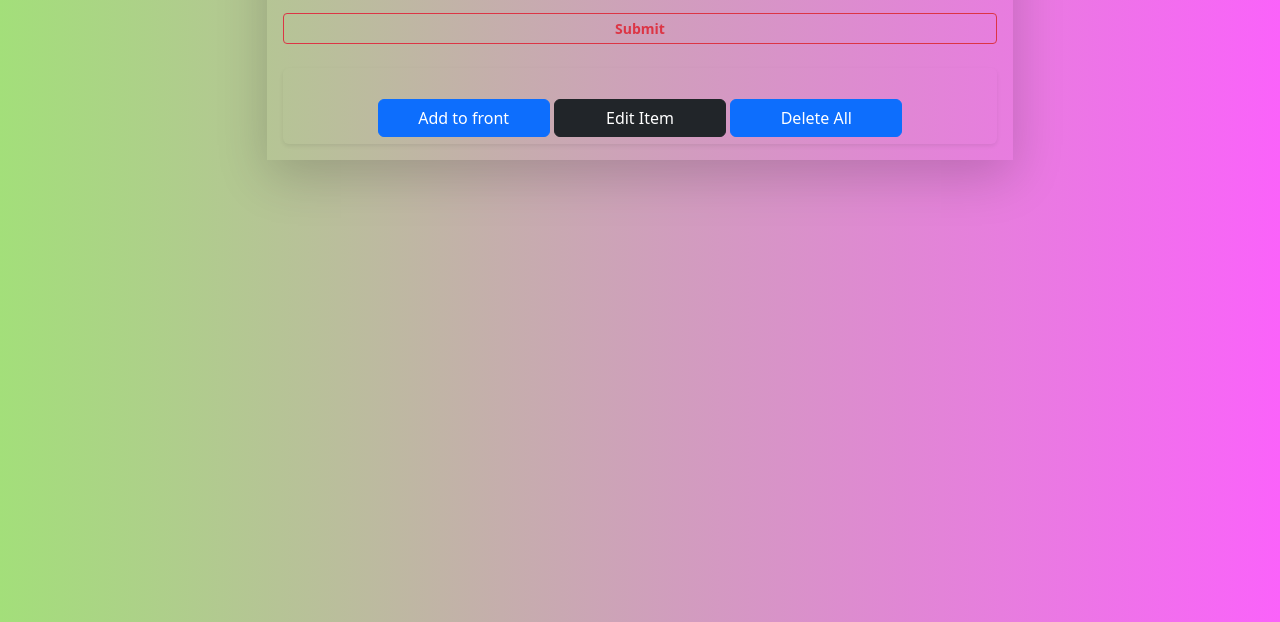
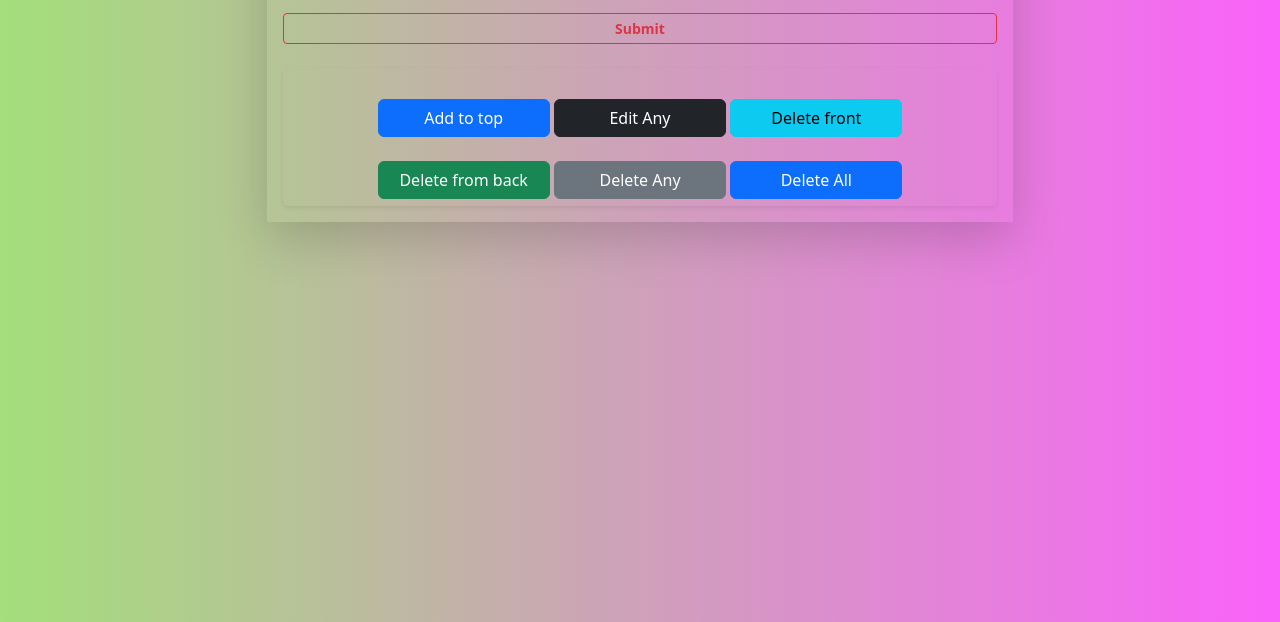
Before and after one commit to Abdullahadeoba/Mini-Mart-, a plain HTML site: page index.html in a window 1280 px wide. Shown: the part 178-800 px from the top of the page. Drawn offline with Linux system fonts and the light colour scheme.

Commit message:
Changes Applying

```diff
--- a/index.html
+++ b/index.html
@@ -33,9 +33,6 @@
     h1{
         font-family:Georgia, 'Times New Roman', Times, serif ;
     }
-  /*  input{
-        padding: 10px 10px 15px 15px;
-    } */
 </style>
 <body>
     <div class="container-fluid mx-auto col-lg-7 shadow-lg mt-lg-5 mt-2 p-3">
@@ -46,16 +43,16 @@
         <button class="w-100 btn btn-outline-danger my-2 btn-sm fw-bolder" onclick="addItem()">Submit</button>
         <div class="disp"></div>
         <div class="editDiv" onclick="editDiv()"></div>
-        <table class="table table-bordered border-danger" id="show">
+        <table class="table table-ordered border-danger" id="show">
 
         </table>
 
         <div class=" container-fluid btn mx-auto col-12 shadow-sm name ">
-            <button class="mt-4 w-25 btn btn-primary  mx-auto " onclick="addFront()">Add to front</button>
-            <button class="mt-4 w-25 btn btn-dark  mx-auto"  onclick="editAny()">Edit Item</button>
-            <!-- <button class="mt-4 w-25 btn btn-info  mx-auto"  onclick="deleteFront()">Delete front</button>  -->
-             <!-- <button class="mt-4 w-25 btn btn-success  mx-auto" onclick="deleteBack()">Delete from back</button>  -->
-             <!-- <button class="mt-4 w-25 btn btn-secondary  mx-auto" onclick="deleteAny()">Delete Any</button>  -->
+            <button class="mt-4 w-25 btn btn-primary  mx-auto " onclick="addFront()">Add to top</button>
+            <button class="mt-4 w-25 btn btn-dark  mx-auto"  onclick="editAny()">Edit Any</button>
+            <button class="mt-4 w-25 btn btn-info  mx-auto"  onclick="deleteFront()">Delete front</button>
+             <button class="mt-4 w-25 btn btn-success  mx-auto" onclick="deleteBack()">Delete from back</button>
+             <button class="mt-4 w-25 btn btn-secondary  mx-auto" onclick="deleteAny()">Delete Any</button>
             <button class="mt-4 w-25 btn btn-primary  mx-auto" onclick="deleteAll()">Delete All</button>
 
         </div>
--- a/script.js
+++ b/script.js
@@ -78,6 +78,7 @@ function deleteBack(){
     document.getElementById("inp").value = ""
     show.innerHTML = cart
     error.innerHTML = "Last item deleted successfully"
+    error.style.display = "block"
     displayCart()
 }
 }
@@ -105,18 +106,13 @@ function deleteAny(){
         error.innerHTML = "No item to be deleted"
         error.style.display = "block"
     }
-    else{
-      var userResponse = confirm("Are you sure you want to delete!!!")
-      if (userResponse = true) {
-        // show.innerHTML = cart.splice(0)
-        error.innerHTML = `All Cart has been deleted successfully`
-        error.style.display = "block"
-      }else {
-        alert("Ori Yo E")
+    else {
+          cart.splice(0)
+          document.getElementById("show").value = ""
+          error.innerHTML = `All Cart has been deleted successfully`
+          error.style.display = "block"
       }
-
     }
-  }
 
 // function displayCart() {
 //     show.innerHTML = ""
```
